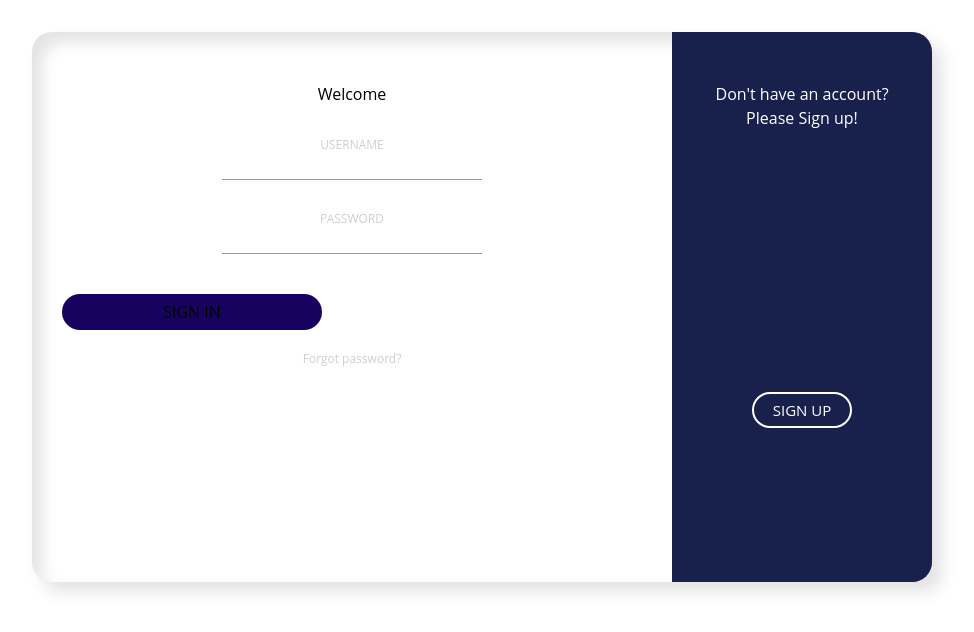
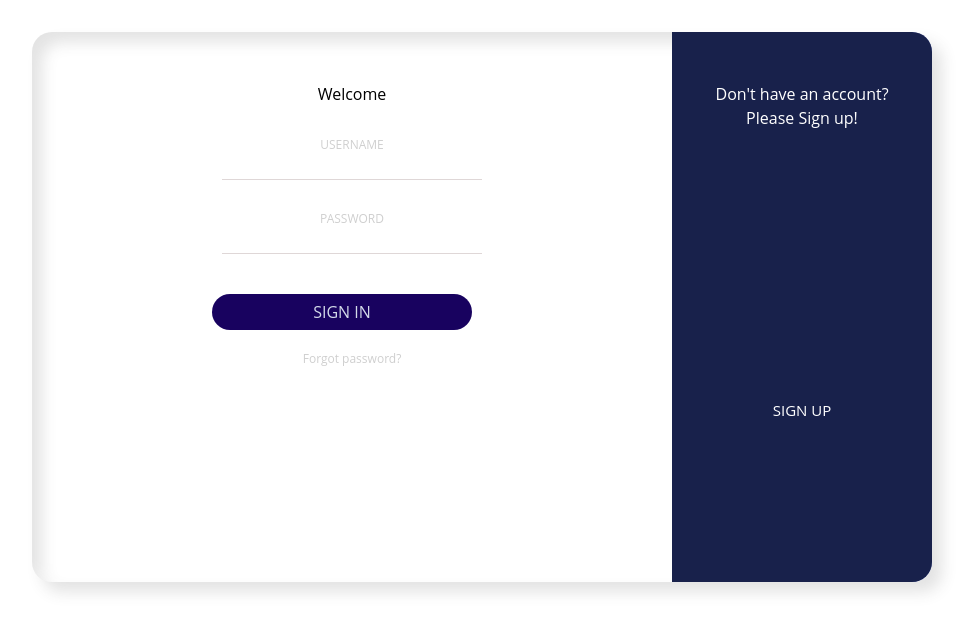
Before and after one commit to Sanikakhane/Recommerce, a React (Vite) app: page / in a window 1280 px wide. Shown: the top 632 px of the page, without its empty margins (158-1132 px from the left). Built offline with nearby package versions, Linux system fonts and the light colour scheme; no server answers.

Commit message:
lasst frontend commit

```diff
--- a/src/Billfetch.css
+++ b/src/Billfetch.css
@@ -71,7 +71,11 @@
     font-size: 16px;
     cursor: pointer;
     border-radius: 5px;
-    margin-top: 20px; /* Add some space above the button */
+    margin-top: 20px;
+    position: relative;
+    left:850px;
+
+    /* Add some space above the button */
   }
 
   .blue-button:hover {
--- a/src/component/LoginSignUp/LoginSignUp.css
+++ b/src/component/LoginSignUp/LoginSignUp.css
@@ -75,6 +75,7 @@
     /* left:159px; */
     font-size: 15px;
     cursor: pointer;
+
 }
 
 .img {
@@ -168,7 +169,7 @@
     content: '';
     z-index: 2;
     position: absolute;
-    left: 0;
+    left: 100px;
     top: 0;
     width: 100%;
     height: 100%;
@@ -225,7 +226,7 @@
     margin-top: 5px;
     padding-bottom: 5px;
     font-size: 16px;
-    border-bottom: 1px solid rgba(0, 0, 0, 0.4);
+    border-bottom: 1px solid rgba(176, 156, 156, 0.4);
     text-align: center;
 }
 
@@ -234,6 +235,12 @@
     text-align: center;
     font-size: 12px;
     color: #cfcfcf;
+
+}
+
+.forgot-pass:hover{
+  cursor: pointer;
+  color: black;
 }
 
 .submit {
@@ -241,6 +248,10 @@
     margin-bottom: 20px;
     background: #18025f;
     text-transform: uppercase;
+    position:relative;
+    left:150px;
+    color: #d3dae9;
+
 }
 
 .fb-btn {
--- a/src/component/buyproduct.css
+++ b/src/component/buyproduct.css
@@ -75,6 +75,10 @@
   .font-semibold {
     font-weight: 600;
   }
+  .po{
+    padding: 1rem;
+    text-align: center;
+  }
 
   .mb-3 { /* Increased margin-bottom */
     margin-bottom: 1rem; /* 12px */
@@ -117,7 +121,7 @@
 
   .py-3 {
     padding-top: 0.75rem; /* 12px */
-    padding-bottom: 0.75rem; /* 12px */
+    padding-bottom: 0.95rem; /* 12px */
   }
 
   .text-lg {
--- a/src/component/buyproduct.jsx
+++ b/src/component/buyproduct.jsx
@@ -67,7 +67,7 @@
           <h1 className="text-3xl font-semibold mb-2 text-gray-800">{product[0].name}</h1>
           <p className="text-xl text-gray-600 mb-4">${product[0].price}</p>
           <button
-            className="bg-blue-500 text-white rounded-lg px-6 py-2 text-lg font-semibold transition-transform transform hover:scale-105 focus:outline-none focus:ring-2 focus:ring-blue-500"
+            className="bg-blue-500 text-white rounded-lg  po py-2 text-center text-lg font-semibold transition-transform transform hover:scale-105  focus:ring-2 focus:ring-blue-500"
             onClick={handleAddToCart}
           >
             Add to cart
```
